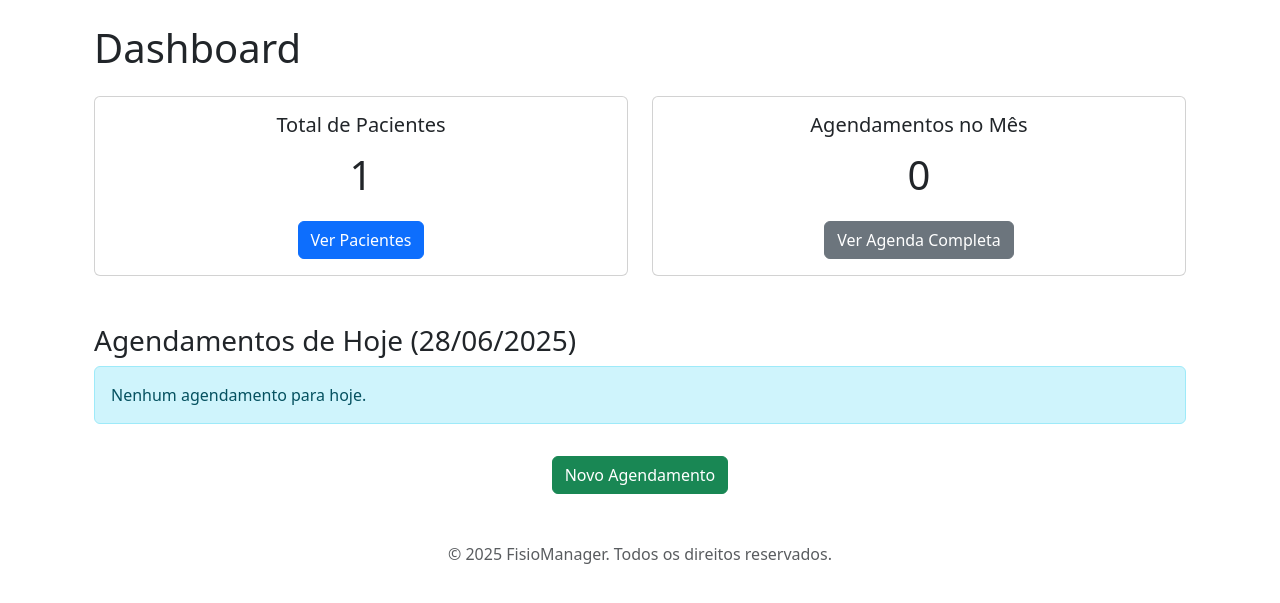
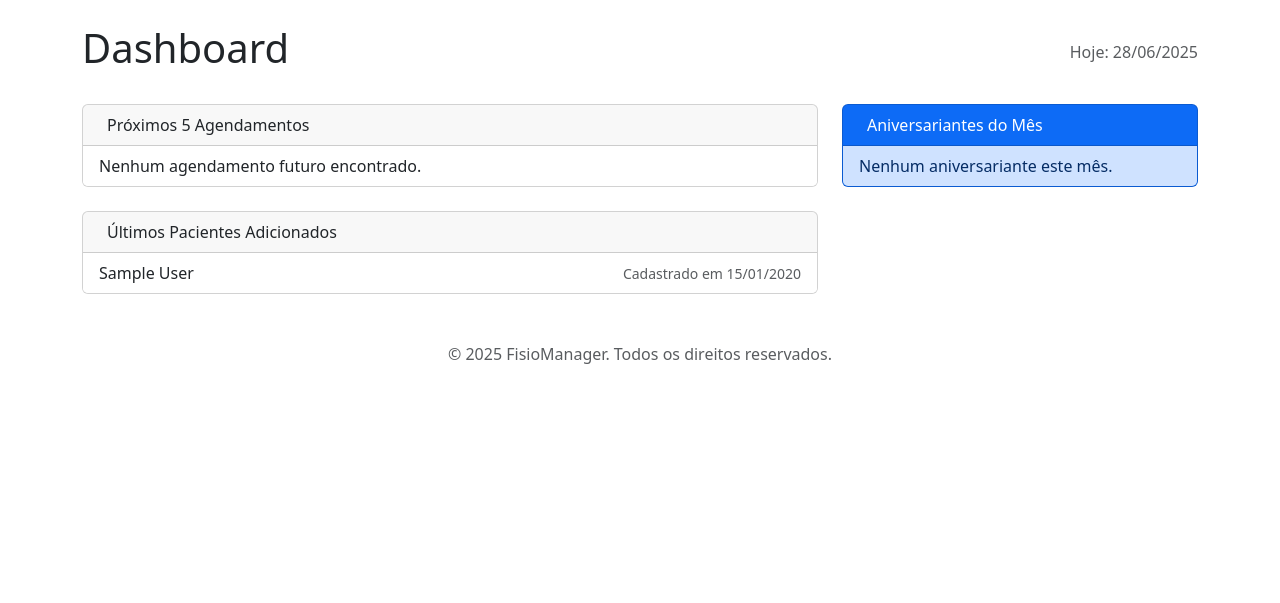
Before and after one commit to alvarohs84/fisio-manager, a Flask app: page /dashboard in a window 1280 px wide. Shown: the part 56-659 px from the top of the page. Run offline with Flask 3, Linux system fonts and the light colour scheme; a user stored in the database is signed in; tables that the repository leaves empty hold one stand-in row (values such as "Sample post").

Commit message:
Feat: Implementa dashboard inteligente com widgets

```diff
--- a/app.py
+++ b/app.py
@@ -1,4 +1,4 @@
-# app.py (COMPLETO E CORRIGIDO)
+# app.py (COMPLETO E ATUALIZADO)
 
 import os
 import uuid
@@ -11,7 +11,7 @@ from datetime import datetime, date, time, timedelta
 import cloudinary
 import cloudinary.uploader
 import cloudinary.api
-from sqlalchemy import func # <-- Certifique-se de que 'func' está importado
+from sqlalchemy import func, extract
 
 # --- CONFIGURAÇÃO DA APLICAÇÃO ---
 app = Flask(__name__)
@@ -52,7 +52,6 @@ def inject_global_variables():
     }
 
 # --- ROTAS DE AUTENTICAÇÃO ---
-# ... (sem alterações)
 @app.route('/register', methods=['GET', 'POST'])
 def register():
     if current_user.is_authenticated: return redirect(url_for('dashboard'))
@@ -88,7 +87,6 @@ def logout():
     return redirect(url_for('index'))
 
 # --- ROTAS PRINCIPAIS E DE VISUALIZAÇÃO ---
-# ... (sem alterações)
 @app.route('/')
 def index():
     return render_template('index.html')
@@ -96,13 +94,32 @@ def index():
 @app.route('/dashboard')
 @login_required
 def dashboard():
-    hoje = date.today()
-    start_of_day = datetime.combine(hoje, time.min)
-    end_of_day = datetime.combine(hoje, time.max)
-    appointments_today = Appointment.query.filter(Appointment.user_id == current_user.id, Appointment.start_time.between(start_of_day, end_of_day)).order_by(Appointment.start_time).all()
-    total_patients = Patient.query.filter_by(user_id=current_user.id).count()
-    total_appointments_month = Appointment.query.filter(Appointment.user_id == current_user.id, db.extract('month', Appointment.start_time) == hoje.month, db.extract('year', Appointment.start_time) == hoje.year).count()
-    return render_template('dashboard.html', appointments_today=appointments_today, total_patients=total_patients, total_appointments_month=total_appointments_month)
+    hoje = datetime.utcnow() # Usar datetime para comparações de tempo
+
+    # Widget 1: Próximos 5 agendamentos
+    proximos_agendamentos = Appointment.query.filter(
+        Appointment.user_id == current_user.id,
+        Appointment.start_time >= hoje
+    ).order_by(Appointment.start_time.asc()).limit(5).all()
+
+    # Widget 2: Últimos 5 pacientes adicionados
+    ultimos_pacientes = Patient.query.filter_by(
+        user_id=current_user.id
+    ).order_by(Patient.created_at.desc()).limit(5).all()
+
+    # Widget 3: Aniversariantes do mês
+    aniversariantes_do_mes = Patient.query.filter(
+        Patient.user_id == current_user.id,
+        extract('month', Patient.date_of_birth) == hoje.month
+    ).order_by(extract('day', Patient.date_of_birth).asc()).all()
+
+    return render_template(
+        'dashboard.html',
+        proximos_agendamentos=proximos_agendamentos,
+        ultimos_pacientes=ultimos_pacientes,
+        aniversariantes_do_mes=aniversariantes_do_mes
+    )
+
 
 @app.route('/agenda')
 @login_required
@@ -110,7 +127,6 @@ def agenda():
     return render_template('agenda_grid.html')
 
 # --- ROTAS PARA PACIENTES ---
-# ... (sem alterações)
 @app.route('/patients')
 @login_required
 def list_patients():
@@ -165,7 +181,6 @@ def patient_detail(patient_id):
     return render_template('patient_detail.html', patient=patient, records=records, assessments=assessments)
 
 # --- ROTAS DE PRONTUÁRIO E AVALIAÇÃO ---
-# ... (sem alterações)
 @app.route('/patient/<int:patient_id>/add_record', methods=['GET', 'POST'])
 @login_required
 def add_record(patient_id):
@@ -213,7 +228,6 @@ def view_assessment(assessment_id):
     return render_template('view_assessment.html', title='Detalhes da Avaliação', assessment=assessment)
 
 # --- ROTAS PARA AGENDAMENTOS E APIS ---
-# ... (sem alterações)
 @app.route('/appointment/schedule', methods=['GET', 'POST'])
 @login_required
 def schedule_appointment():
@@ -290,33 +304,29 @@ def api_patients():
     patients = Patient.query.filter_by(user_id=current_user.id).order_by(Patient.full_name).all()
     return jsonify([{'id': p.id, 'name': p.full_name} for p in patients])
 
-# --- ROTA DE RELATÓRIOS (COM CORREÇÃO) ---
+# --- ROTA DE RELATÓRIOS ---
 @app.route('/reports')
 @login_required
 def reports():
     hoje = date.today()
     start_of_month = hoje.replace(day=1)
 
-    # 1. Dados de status de atendimentos
     appointments_this_month = Appointment.query.filter(Appointment.user_id == current_user.id, Appointment.start_time >= start_of_month).all()
     status_counts = {'Concluído': 0, 'Agendado': 0, 'Cancelado': 0}
     for appt in appointments_this_month:
         if appt.status in status_counts: status_counts[appt.status] += 1
 
-    # 2. Dados de novos pacientes
     new_patients_data = {}
     for i in range(6):
         target_date = hoje.replace(day=1) - timedelta(days=i * 30)
         month_key = target_date.strftime("%b/%Y")
 
-        # AQUI ESTÁ A CORREÇÃO: Usamos to_char para PostgreSQL
         count = db.session.query(func.count(Patient.id)).filter(
             Patient.user_id == current_user.id,
             func.to_char(Patient.created_at, 'YYYY-MM') == target_date.strftime('%Y-%m')
         ).scalar()
         new_patients_data[month_key] = count
 
-    # 3. Dados financeiros
     total_recebido_query = db.session.query(func.sum(Appointment.price)).filter(Appointment.user_id == current_user.id, Appointment.payment_status == 'Pago', Appointment.start_time >= start_of_month).scalar()
     total_recebido = total_recebido_query or 0.0
     total_pendente_query = db.session.query(func.sum(Appointment.price)).filter(Appointment.user_id == current_user.id, Appointment.payment_status == 'Pendente', Appointment.start_time >= start_of_month).scalar()
--- a/templates/dashboard.html
+++ b/templates/dashboard.html
@@ -1,57 +1,71 @@
 {% extends "base.html" %}
 
 {% block content %}
-<div class="container">
-    <h1 class="mb-4">Dashboard</h1>
+<div class="d-flex justify-content-between align-items-center mb-4">
+    <h1>Dashboard</h1>
+    <span class="text-muted">Hoje: {{ today.strftime('%d/%m/%Y') }}</span>
+</div>
 
-    <div class="row mb-4">
-        <div class="col-md-6">
-            <div class="card text-center">
-                <div class="card-body">
-                    <h5 class="card-title">Total de Pacientes</h5>
-                    <p class="card-text fs-1">{{ total_patients }}</p>
-                    <a href="{{ url_for('list_patients') }}" class="btn btn-primary">Ver Pacientes</a>
-                </div>
+<div class="row">
+    <div class="col-md-8">
+        <div class="card mb-4">
+            <div class="card-header">
+                <i class="bi bi-calendar-check me-2"></i>Próximos 5 Agendamentos
+            </div>
+            <div class="list-group list-group-flush">
+                {% if proximos_agendamentos %}
+                    {% for appt in proximos_agendamentos %}
+                    <a href="{{ url_for('patient_detail', patient_id=appt.patient_id) }}" class="list-group-item list-group-item-action d-flex justify-content-between align-items-center">
+                        <div>
+                            <strong>{{ appt.patient.full_name }}</strong><br>
+                            <small class="text-muted">{{ appt.start_time.strftime('%A, %d de %b às %H:%M') }}</small>
+                        </div>
+                        <span class="badge bg-info rounded-pill">{{ appt.status }}</span>
+                    </a>
+                    {% endfor %}
+                {% else %}
+                    <li class="list-group-item">Nenhum agendamento futuro encontrado.</li>
+                {% endif %}
             </div>
         </div>
-        <div class="col-md-6">
-            <div class="card text-center">
-                <div class="card-body">
-                    <h5 class="card-title">Agendamentos no Mês</h5>
-                    <p class="card-text fs-1">{{ total_appointments_month }}</p>
-                    <a href="{{ url_for('agenda') }}" class="btn btn-secondary">Ver Agenda Completa</a>
-                </div>
+
+        <div class="card">
+            <div class="card-header">
+                <i class="bi bi-person-plus me-2"></i>Últimos Pacientes Adicionados
+            </div>
+            <div class="list-group list-group-flush">
+                {% if ultimos_pacientes %}
+                    {% for patient in ultimos_pacientes %}
+                        <a href="{{ url_for('patient_detail', patient_id=patient.id) }}" class="list-group-item list-group-item-action d-flex justify-content-between align-items-center">
+                            {{ patient.full_name }}
+                            <small class="text-muted">Cadastrado em {{ patient.created_at.strftime('%d/%m/%Y') }}</small>
+                        </a>
+                    {% endfor %}
+                {% else %}
+                    <li class="list-group-item">Nenhum paciente cadastrado.</li>
+                {% endif %}
             </div>
         </div>
     </div>
 
-    <h3 class="mt-5">Agendamentos de Hoje ({{ today.strftime('%d/%m/%Y') }})</h3>
-    <div class="list-group">
-        {% if appointments_today %}
-            {% for appt in appointments_today %}
-                <a href="#" class="list-group-item list-group-item-action">
-                    <div class="d-flex w-100 justify-content-between">
-                        <h5 class="mb-1">{{ appt.patient.full_name }}</h5>
-                        <small>{{ appt.start_time.strftime('%H:%M') }}</sall>
-                    </div>
-                    <p class="mb-1">Local: {{ appt.location }}</p>
-                    <span class="badge
-                        {% if appt.status == 'Concluído' %} bg-success
-                        {% elif appt.status == 'Cancelado' %} bg-danger
-                        {% else %} bg-info
-                        {% endif %}">
-                        {{ appt.status }}
-                    </span>
-                </a>
-            {% endfor %}
-        {% else %}
-            <div class="alert alert-info" role="alert">
-                Nenhum agendamento para hoje.
+    <div class="col-md-4">
+        <div class="card text-white bg-primary">
+            <div class="card-header">
+                <i class="bi bi-cake2 me-2"></i>Aniversariantes do Mês
             </div>
-        {% endif %}
-    </div>
-    <div class="text-center mt-3">
-        <a href="{{ url_for('schedule_appointment') }}" class="btn btn-success">Novo Agendamento</a>
+            <div class="list-group list-group-flush">
+                {% if aniversariantes_do_mes %}
+                    {% for patient in aniversariantes_do_mes %}
+                        <a href="{{ url_for('patient_detail', patient_id=patient.id) }}" class="list-group-item list-group-item-action list-group-item-primary d-flex justify-content-between align-items-center">
+                            {{ patient.full_name }}
+                            <span class="badge bg-light text-primary rounded-pill">{{ patient.date_of_birth.strftime('%d/%m') }}</span>
+                        </a>
+                    {% endfor %}
+                {% else %}
+                    <li class="list-group-item list-group-item-primary">Nenhum aniversariante este mês.</li>
+                {% endif %}
+            </div>
+        </div>
     </div>
 </div>
 {% endblock %}
```
